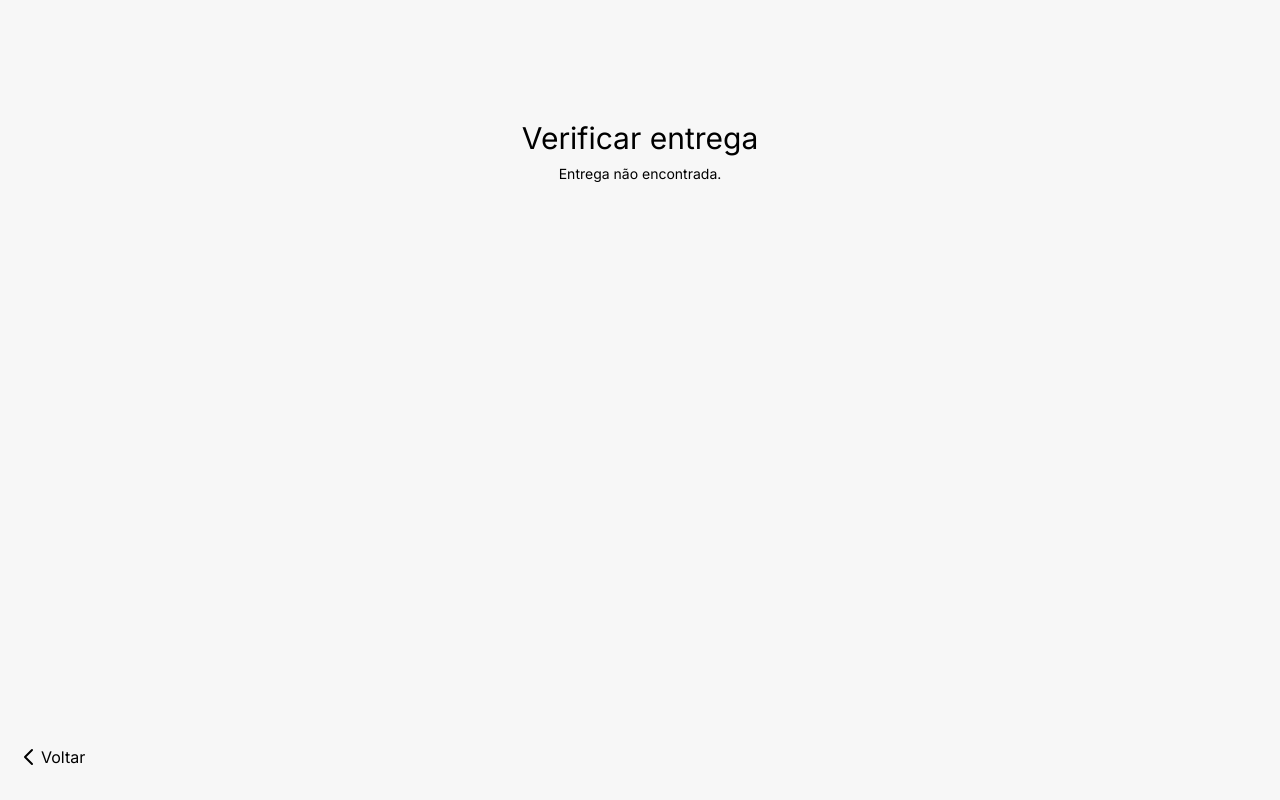
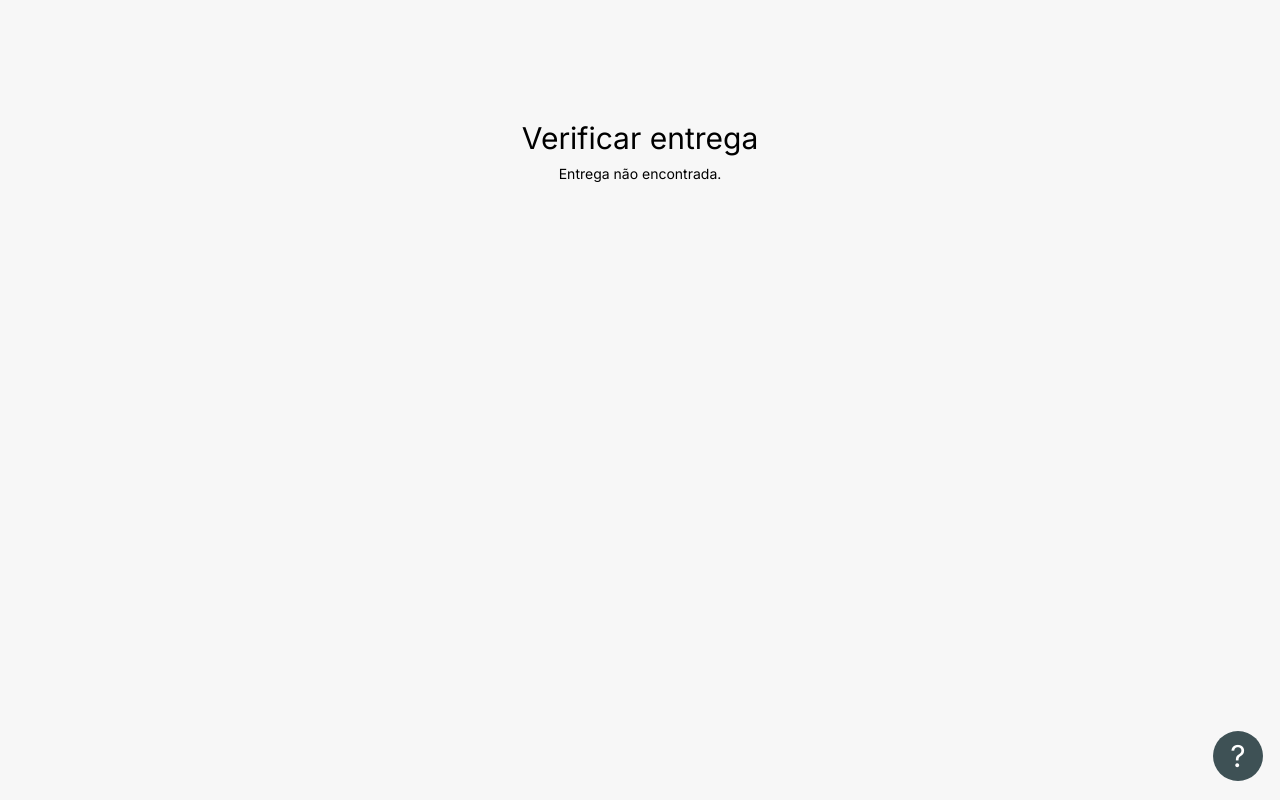
Before and after one commit to mb4ndeira/ecoo-apps, a Next.js app: page /cdd/entregas/verificarentrega in a window 1280 px wide. Built offline with nearby package versions, Linux system fonts and the light colour scheme.

Commit message:
feat: create footer component

```diff
--- a/src/app/cdd/entregas/page.tsx
+++ b/src/app/cdd/entregas/page.tsx
@@ -1,6 +1,7 @@
 import { HiOutlineChevronLeft, HiOutlineSearch } from "react-icons/hi";
 import DeliveriesTable from "./components/DeliveriesTable";
 import Link from "next/link";
+import Footer from "@/components/Footer";
 
 export default function Home() {
   return (
@@ -24,15 +25,7 @@ export default function Home() {
       <div className="mt-5 flex gap-x-10">
         <DeliveriesTable />
       </div>
-      <Link href="./">
-        <button className="h-[50px] fixed bottom-[5px] left-[17px] flex">
-          <HiOutlineChevronLeft size={24} color="#000" />
-          <span>Voltar</span>
-        </button>
-      </Link>
-      <button className="w-[50px] h-[50px] bg-[#3E5155] rounded-full fixed bottom-[19px] right-[17px] text-white text-3xl">
-        ?
-      </button>
+      <Footer backButton={true} />
     </div>
   );
 }
--- a/src/app/cdd/entregas/verificarentrega/page.tsx
+++ b/src/app/cdd/entregas/verificarentrega/page.tsx
@@ -4,6 +4,7 @@ import React from "react";
 import { HiOutlineChevronLeft } from "react-icons/hi";
 import MiniTable from "./components/MiniTable";
 import { useRouter, useSearchParams } from "next/navigation";
+import Footer from "@/components/Footer";
 
 const fakeData = [
   {
@@ -152,12 +153,7 @@ export default function Home() {
         <span className="mt-2 text-center text-sm font-medium">
           Entrega não encontrada.
         </span>
-        <Link href="/">
-          <button className="h-[50px] fixed bottom-[5px] left-[17px] flex">
-            <HiOutlineChevronLeft size={24} color="#000" />
-            <span>Voltar</span>
-          </button>
-        </Link>
+        <Footer backButton={false} />
       </div>
     );
   }
@@ -181,7 +177,7 @@ export default function Home() {
           Aprovar
         </button>
       </div>
-      <Link href="/">
+      {/* <Link href="./">
         <button className="h-[50px] fixed bottom-[5px] left-[17px] flex">
           <HiOutlineChevronLeft size={24} color="#000" />
           <span>Voltar</span>
@@ -189,7 +185,8 @@ export default function Home() {
       </Link>
       <button className="w-[50px] h-[50px] bg-[#3E5155] rounded-full fixed bottom-[19px] right-[17px] text-white text-3xl">
         ?
-      </button>
+      </button> */}
+      <Footer backButton={false} />
     </div>
   );
 }
--- /dev/null
+++ b/src/components/Footer/index.tsx
@@ -0,0 +1,24 @@
+import Link from "next/link";
+import { HiOutlineChevronLeft } from "react-icons/hi";
+
+interface FooterProps {
+  backButton: boolean;
+}
+
+export default function Footer({ backButton }: FooterProps) {
+  return (
+    <div>
+      {backButton && (
+        <Link href="./">
+          <button className="h-[50px] fixed bottom-[5px] left-[17px] flex">
+            <HiOutlineChevronLeft size={24} color="#000" />
+            <span>Voltar</span>
+          </button>
+        </Link>
+      )}
+      <button className="w-[50px] h-[50px] bg-[#3E5155] rounded-full fixed bottom-[19px] right-[17px] text-white text-3xl">
+        ?
+      </button>
+    </div>
+  );
+}
```
